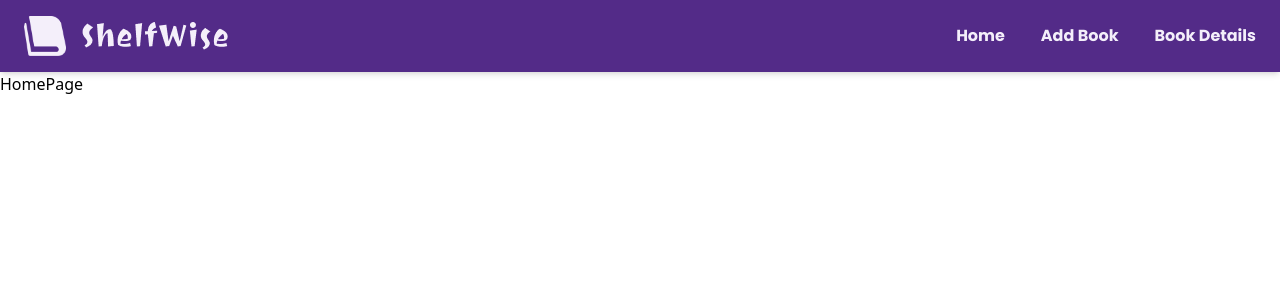
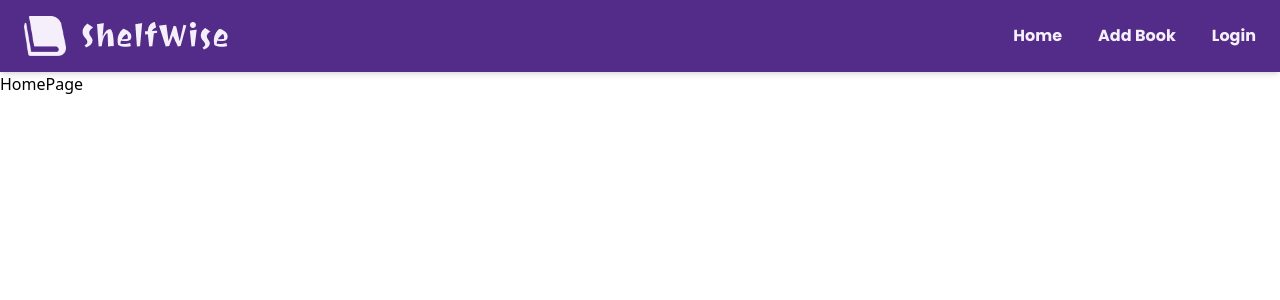
Before and after one commit to ShafranSheikh/ShelfWise---Library-Management-System, a React (Vite) app in the folder frontend/: page / in a window 1280 px wide. Shown: the top 300 px of the page. Built offline with nearby package versions, Linux system fonts and the light colour scheme.

Commit message:
modified navbar links

```diff
--- a/frontend/src/components/NavBar.tsx
+++ b/frontend/src/components/NavBar.tsx
@@ -11,9 +11,9 @@ const NavBar = () => {
         <img onClick={()=> navigate('/')} src={logoName} />
       </div>
       <ul className='flex space-x-9 font-bold '>
-        <li onClick={()=> navigate('/')} className='font-display text-[#F4EFFA]'><a href="/">Home</a></li>
-        <li onClick={()=> navigate('/addbook')} className='font-display text-[#F4EFFA]'><a href="/addbook">Add Book</a></li>
-        <li onClick={()=> navigate('/bookdetails:bookId')} className='font-display text-[#F4EFFA]'><a href="/bookdetails">Book Details</a></li>
+        <li  className='font-display text-[#F4EFFA]'><a href="/">Home</a></li>
+        <li className='font-display text-[#F4EFFA]'><a href="/addbook">Add Book</a></li>
+        <li  className='font-display text-[#F4EFFA]'><a href="/bookdetails">Login</a></li>
       </ul>
     </nav>
   )
```
